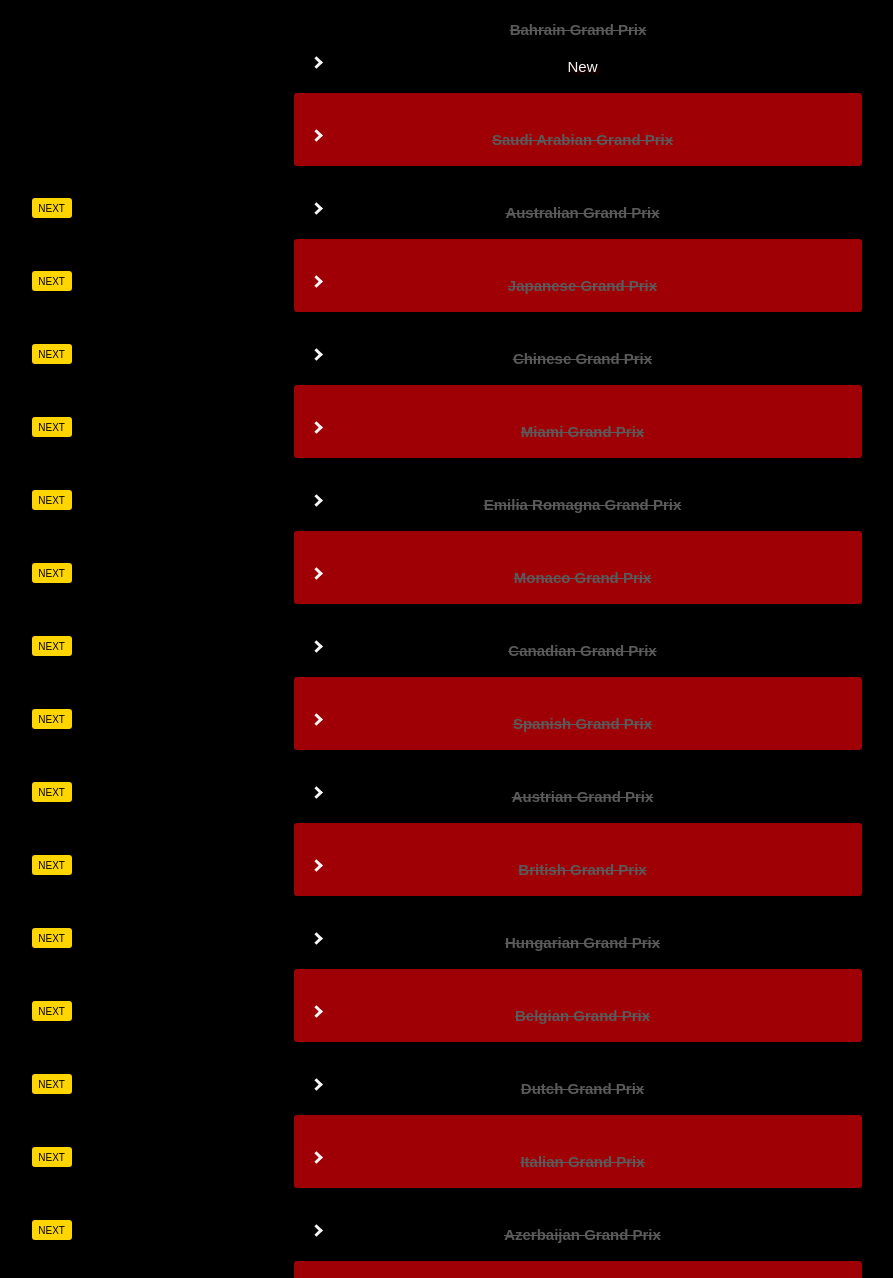
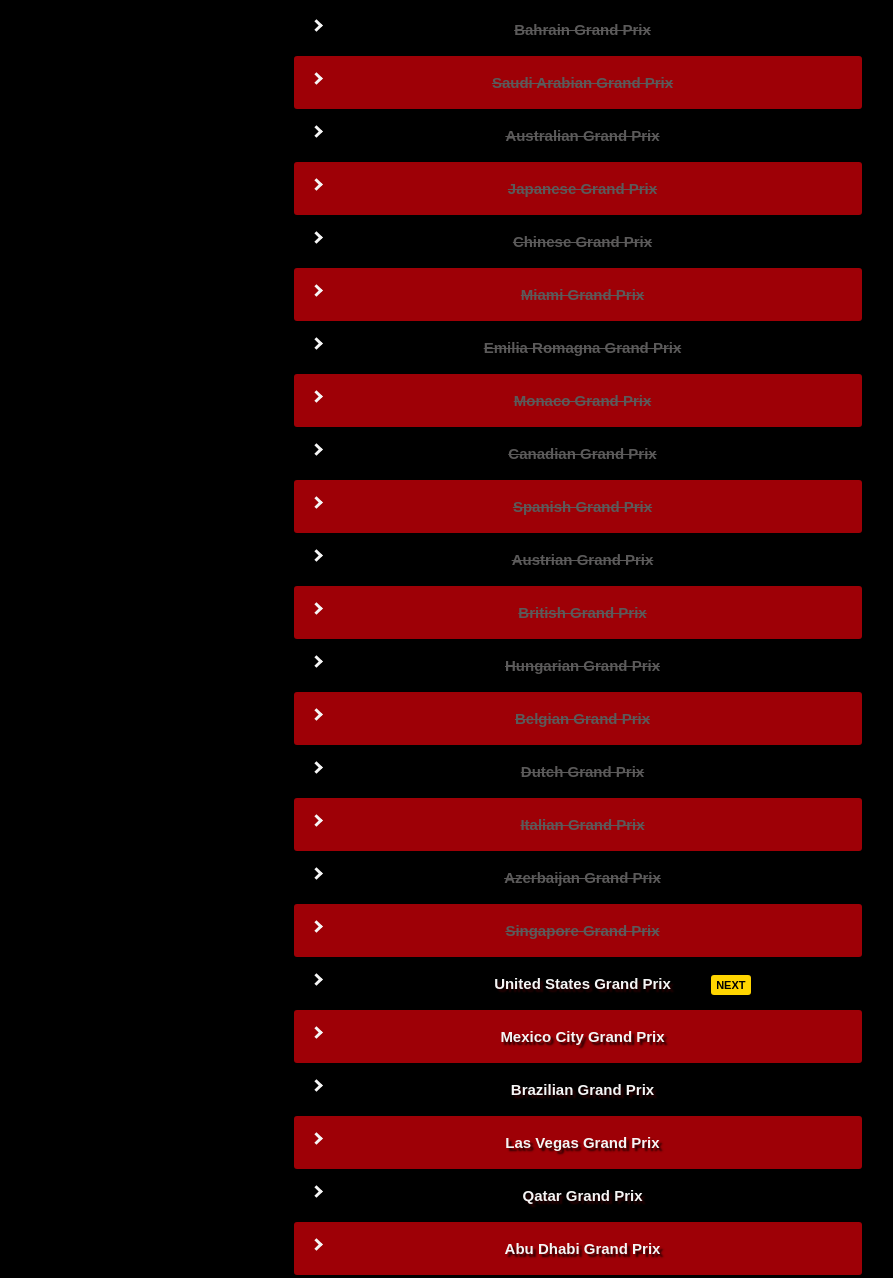
Before and after one commit to Asandhu65/2024-F1-Schedule, a plain HTML site: page index2.html in a window 1280 px wide. Shown: the part 198-1476 px from the top of the page, without its empty margins (62-955 px from the left). Drawn offline with Linux system fonts and the light colour scheme; no server answers.

Commit message:
next label correctly works and only displays the most upcoming race.

```diff
--- a/index.js
+++ b/index.js
@@ -1321,60 +1321,63 @@ buttons.forEach(button => {
     eventText.classList.add("line-through");
   }
 });
-// } else {
-//   // Hide the element if there are no upcoming dates left
-//   eventElement.style.display = "none";
-// }
-// const raceDates = [
-//   new Date("2024-03-02"),
-//   new Date("2024-03-09"),
-//   new Date("2024-03-24"),
-//   new Date("2024-04-07"),
-//   new Date("2024-04-21"),
-//   new Date("2024-05-05"),
-//   new Date("2024-05-19"),
-//   new Date("2024-05-26"),
-//   new Date("2024-06-09"),
-//   new Date("2024-06-23"),
-//   new Date("2024-06-30"),
-//   new Date("2024-07-07"),
-//   new Date("2024-07-21"),
-//   new Date("2024-07-28"),
-//   new Date("2024-08-25"),
-//   new Date("2024-09-01"),
-//   new Date("2024-09-15"),
-//   new Date("2024-09-22"),
-//   new Date("2024-10-20"),
-//   new Date("2024-10-27"),
-//   new Date("2024-11-03"),
-//   new Date("2024-11-24"),
-//   new Date("2024-12-01"),
-//   new Date("2024-12-08"),
-// ];
 
-// const today = new Date();
-// today.setHours(0, 0, 0, 0);
+// const currdate = new Date();
 
-// function getUpcomingDate(dates) {
-//   const upcomingDates = dates.filter(date => date >= today);
+// const button = document.querySelectorAll(".nextevent");
 
-//   upcomingDates.sort((a, b) => a - b);
+// button.forEach(button => {
+//   const nextButton = new Date(button.getAttribute("data-date"));
+//   const eventText = button.querySelector(".event-text");
+//   if (currdate <= nextButton) {
+//     eventText.classList.add("next");
+//   } else {
+//     eventText.classList.remove("next");
+//   }
+// });
 
-//   return upcomingDates.length > 0 ? upcomingDates[0] : undefined;
-// }
+// const currDate = new Date();
+// const range = 14 * 24 * 60 * 60 * 1000;
+// const button = document.querySelectorAll(".nextevent");
+// button.forEach(button => {
+//   const eventDate = new Date(button.getAttribute("data-date"));
+//   const eventText = button.querySelector(".event-text");
+//   const difference = eventDate.getTime() - currDate.getTime();
+//   console.log(difference);
+//   if (Math.abs(difference) <= range) {
+//     eventText.classList.add("next");
+//   } else if (difference < 0) {
+//     eventText.classList.remove("next");
+//   } else if (difference > range) {
+//     eventText.classList.remove("next");
+//   }
+// });
 
-// const closestDate = getUpcomingDate(raceDates);
+const currDate = new Date(); // Current date
+const button = document.querySelectorAll(".nextevent"); // Get all event buttons
 
-// const eventElement = document.getElementsByClassName("nextevent");
+let nearestButton = null; // Variable to store the nearest upcoming button
+let nearestDate = null; // Variable to store the nearest upcoming date
 
-// if (closestDate) {
-//   if (today.getTime() === closestDate.getTime()) {
-//     eventElement.style.display = "block";
-//   } else {
-//     // Hide the element on all other dates
-//     eventElement.style.display = "none";
-//   }
-// } else {
-//   // Hide the element if there are no upcoming dates left
-//   eventElement.style.display = "none";
-// }
+// Loop through each event button to find the nearest upcoming date
+button.forEach(button => {
+  const eventDate = new Date(button.getAttribute("data-date")); // Get the date from the data attribute
+
+  // Check if the event date is in the future and either it is the first found or closer than the previous one
+  if (eventDate > currDate && (!nearestDate || eventDate < nearestDate)) {
+    nearestDate = eventDate; // Update the nearest date
+    nearestButton = button; // Update the nearest button
+  }
+});
+
+// Loop again to hide all events and only show the nearest upcoming event
+button.forEach(button => {
+  const eventText = button.querySelector(".event-text");
+
+  // If this button is the nearest upcoming event, show it
+  if (button === nearestButton) {
+    eventText.classList.add("next"); // Add class to show nearest event
+  } else {
+    eventText.classList.remove("next"); // Remove class for others
+  }
+});
--- a/index2.html
+++ b/index2.html
@@ -17,9 +17,11 @@
       >
     </nav>
 
-    <button class="collapsible special date-button" data-date="2024-03-02">
-      <b class="event-text">Bahrain Grand Prix</b
-      ><span class="nextevent">New</span>
+    <button
+      class="collapsible special date-button nextevent"
+      data-date="2024-03-02"
+    >
+      <b class="event-text">Bahrain Grand Prix</b>
       <i class="arrow indicator"></i>
     </button>
     <div class="content">
--- a/main.css
+++ b/main.css
@@ -197,21 +197,52 @@ ul {
   text-shadow: none;
 }
 
-.nextevent::before {
+/* .next::before {
+  display: flex;
+  font-weight: bold;
   padding: none;
-  content: "NEXT"; /* Empty content to create a shape */
+  content: "NEXT";
   color: black;
   text-shadow: none;
-  font-size: 10px;
-  display: flex; /* Enable flexbox */
-  justify-content: center; /* Center text horizontally */
-  align-items: center; /* Center text vertically */
-  position: relative;
-  bottom: 5rem;
-  top: 10rem;
-  right: 17.5rem; /* Position it from the right side */
-  width: 40px; /* Width of the rectangle */
-  height: 20px; /* Height of the rectangle */
-  background-color: rgb(255, 213, 0); /* Color of the rectangle */
-  border-radius: 3px; /* Optional rounded corners */
+  font-size: 11px;
+  justify-content: center;
+  align-items: center;
+  position: absolute;
+  right: 50rem;
+  width: 40px;
+  height: 20px;
+  background-color: rgb(255, 213, 0);
+  border-radius: 3px;
+} */
+
+.event-text {
+  position: relative; /* Positioning context for the ::before pseudo-element */
 }
+
+/* Style for the NEXT label */
+.next::before {
+  display: flex;
+  font-weight: bold;
+  content: "NEXT"; /* Content of the pseudo-element */
+  color: black;
+  text-shadow: none;
+  font-size: 11px;
+  justify-content: center;
+  align-items: center;
+  position: absolute; /* Absolutely positioned relative to .event-text */
+  right: -5rem; /* Adjust this value to position the label correctly */
+  width: 40px;
+  height: 20px;
+  background-color: rgb(255, 213, 0);
+  border-radius: 3px;
+}
+
+/* Optional: Initially hide all event-text elements */
+.event-text {
+  display: inside; /* Show text as the button is visible */
+}
+
+/* Show the element with the "next" class */
+.event-text.next {
+  display: inside; /* This class will make the nearest event visible */
+}
```
